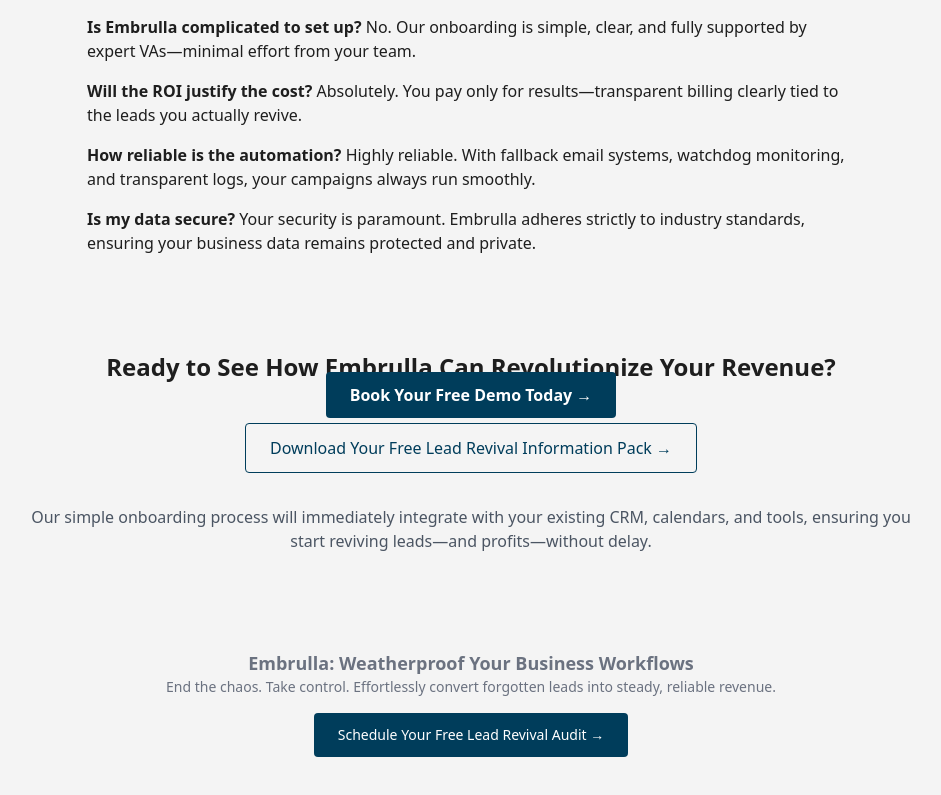
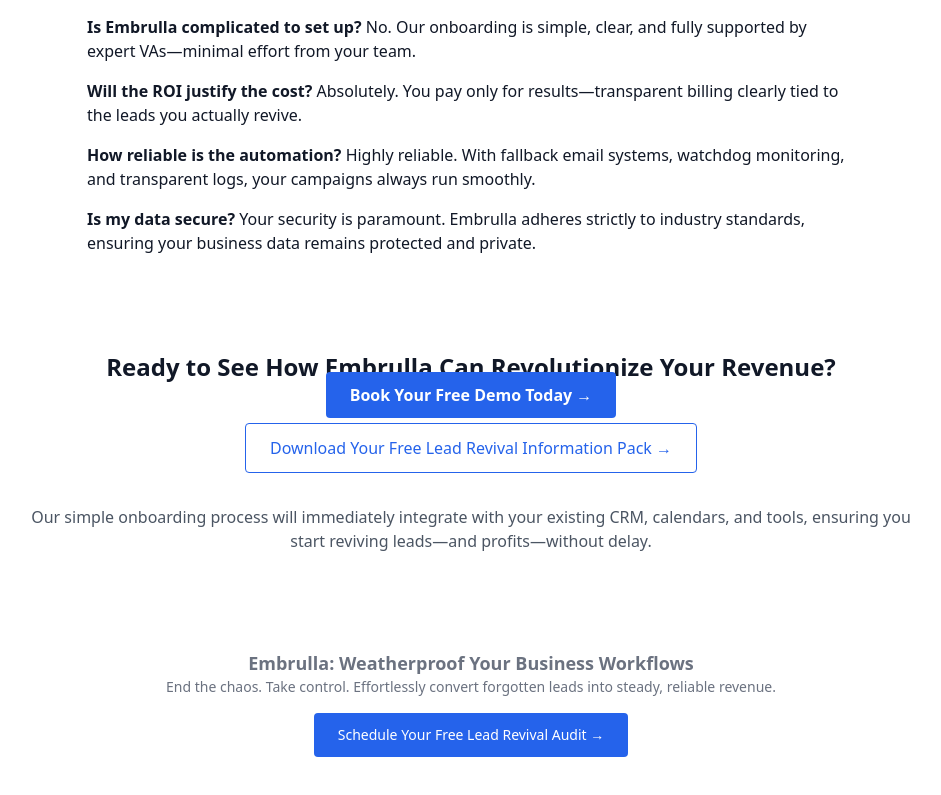
Before and after one commit to Tylersdoiron/v6, a React (Vite) app: page / in a window 1280 px wide. Shown: the part 2125-2920 px from the top of the page, without its empty margins (169-1110 px from the left). Built offline with nearby package versions, Linux system fonts and the light colour scheme.

Commit message:
Update EmbrullaLandingPage.tsx

```diff
--- a/src/EmbrullaLandingPage.tsx
+++ b/src/EmbrullaLandingPage.tsx
@@ -5,33 +5,33 @@
 
 export default function EmbrullaLandingPage() {
   return (
-    <div className="min-h-screen bg-neutral text-dark font-sans">
+    <div className="min-h-screen bg-white text-gray-900 font-sans">
 
       {/* Sticky Header */}
       <header className="sticky top-0 z-50 bg-white shadow-md py-4 px-6 flex justify-between items-center">
         <div className="flex items-center space-x-4">
           <img src={logo} alt="Embrulla Logo" className="h-10 w-auto" />
           <nav className="hidden md:flex space-x-6 text-sm font-medium text-gray-700">
-            <a href="#how-it-works" className="hover:text-primary">How it works</a>
-            <a href="#benefits" className="hover:text-primary">Benefits</a>
-            <a href="#faq" className="hover:text-primary">FAQ</a>
-            <a href="#contact" className="hover:text-primary">Contact</a>
+            <a href="#how-it-works" className="hover:text-blue-600">How it works</a>
+            <a href="#benefits" className="hover:text-blue-600">Benefits</a>
+            <a href="#faq" className="hover:text-blue-600">FAQ</a>
+            <a href="#contact" className="hover:text-blue-600">Contact</a>
           </nav>
         </div>
-        <a href="https://calendly.com/tylerdoiron-embrulla" className="bg-primary text-white px-4 py-2 rounded hover:bg-accent font-semibold">
+        <a href="https://calendly.com/tylerdoiron-embrulla" className="bg-blue-600 text-white px-4 py-2 rounded hover:bg-blue-700 font-semibold">
           Book a Demo
         </a>
       </header>
 
       <main className="p-6 md:p-12 space-y-24">
         <motion.section id="hero" className="text-center max-w-4xl mx-auto space-y-6" initial={{ opacity: 0, y: -20 }} animate={{ opacity: 1, y: 0 }} transition={{ duration: 0.6 }}>
-          <h1 className="text-5xl font-bold text-primary font-heading">
+          <h1 className="text-5xl font-bold text-blue-600 font-heading">
             Embrulla – The Smart Way to Revive Lost Leads and Boost Your Revenue
           </h1>
-          <p className="text-lg text-secondary">
+          <p className="text-lg text-gray-700">
             Stop Losing Money on Dormant Leads. Automatically Revive and Monetize Them, Hassle-Free.
           </p>
-          <p className="text-md text-gray-700">
+          <p className="text-md text-gray-600">
             Service businesses like yours lose thousands every month from unconverted leads slipping through the cracks. Manual follow-ups are tedious, inconsistent, and inefficient. Embrulla puts an end to this chaos by fully automating your lead revival process—so you never miss another opportunity again.
           </p>
         </motion.section>
@@ -88,11 +88,11 @@
 
         <motion.section id="contact" className="text-center max-w-4xl mx-auto space-y-4" initial={{ opacity: 0 }} whileInView={{ opacity: 1 }} transition={{ duration: 0.6 }}>
           <h2 className="text-2xl font-bold">Ready to See How Embrulla Can Revolutionize Your Revenue?</h2>
-          <a href="https://calendly.com/tylerdoiron-embrulla" className="bg-primary text-white px-6 py-3 rounded hover:bg-accent font-semibold">
+          <a href="https://calendly.com/tylerdoiron-embrulla" className="bg-blue-600 text-white px-6 py-3 rounded hover:bg-blue-700 font-semibold">
             Book Your Free Demo Today →
           </a>
           <br />
-          <button className="mt-2 border border-primary text-primary px-6 py-3 rounded hover:bg-secondary/10">
+          <button className="mt-2 border border-blue-600 text-blue-600 px-6 py-3 rounded hover:bg-blue-50">
             Download Your Free Lead Revival Information Pack →
           </button>
           <p className="text-gray-600 pt-4">
@@ -103,7 +103,7 @@
         <footer className="text-center mt-12 text-sm text-gray-500">
           <h2 className="text-lg font-semibold">Embrulla: Weatherproof Your Business Workflows</h2>
           <p>End the chaos. Take control. Effortlessly convert forgotten leads into steady, reliable revenue.</p>
-          <a href="https://calendly.com/tylerdoiron-embrulla" className="inline-block mt-4 bg-primary text-white px-6 py-3 rounded hover:bg-blue-700">
+          <a href="https://calendly.com/tylerdoiron-embrulla" className="inline-block mt-4 bg-blue-600 text-white px-6 py-3 rounded hover:bg-blue-700">
             Schedule Your Free Lead Revival Audit →
           </a>
         </footer>
```
